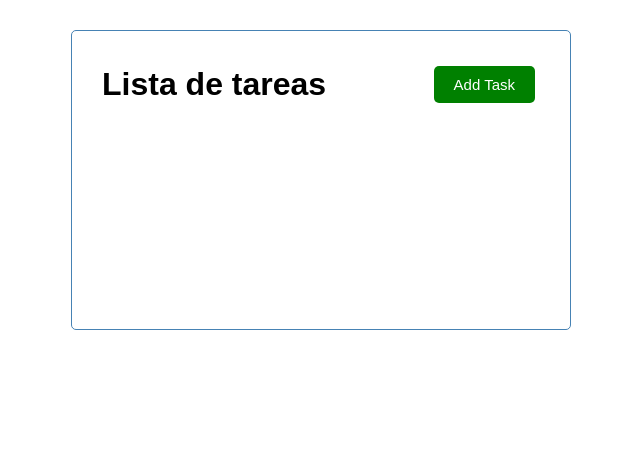
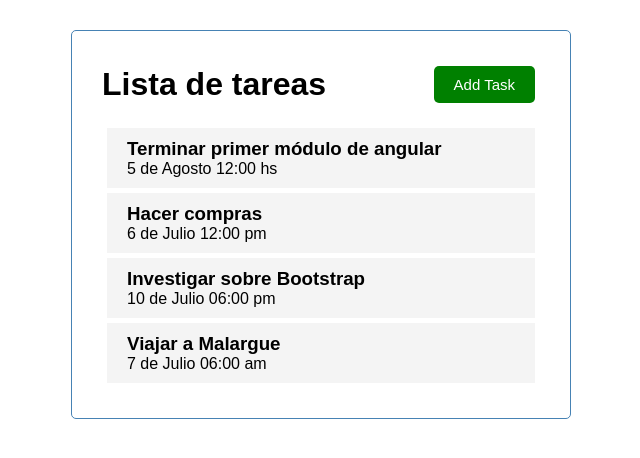
Before and after one commit to TomCab98/task-list, an Angular app: page / in a window 1280 px wide. Shown: the top 458 px of the page, without its empty margins (319-959 px from the left). Built offline with nearby package versions, Linux system fonts and the light colour scheme.

Commit message:
Lista de items

```diff
--- a/src/app/app.component.html
+++ b/src/app/app.component.html
@@ -1,3 +1,4 @@
 <div class = "container">
     <app-header></app-header>
+    <app-tasks></app-tasks>
 </div>
--- a/src/app/app.module.ts
+++ b/src/app/app.module.ts
@@ -4,12 +4,16 @@
 import { AppComponent } from './app.component';
 import { HeaderComponent } from './components/header/header.component';
 import { BotonComponent } from './components/boton/boton.component';
+import { TasksComponent } from './components/tasks/tasks.component';
+import { TaskItemComponent } from './components/task-item/task-item.component';
 
 @NgModule({
   declarations: [
     AppComponent,
     HeaderComponent,
-    BotonComponent
+    BotonComponent,
+    TasksComponent,
+    TaskItemComponent
   ],
   imports: [
     BrowserModule
--- /dev/null
+++ b/src/app/components/task-item/task-item.component.css
@@ -0,0 +1,16 @@
+.task {
+    background-color: #f4f4f4;
+    margin: 5px;
+    padding: 10px 20px;
+    cursor: pointer;
+}
+
+.task.reminder {
+    border-left: 5px solid green;
+}
+
+.task h3 {
+    display: flex;
+    align-items: center;
+    justify-content: space-between;
+}
--- /dev/null
+++ b/src/app/components/task-item/task-item.component.html
@@ -0,0 +1,4 @@
+<div class = "task">
+    <h3> {{task.text}} </h3>
+    <p> {{task.day}} </p>
+</div>
--- /dev/null
+++ b/src/app/components/task-item/task-item.component.ts
@@ -0,0 +1,19 @@
+import { Component, OnInit, Input } from '@angular/core';
+import { Task } from '../../Task';
+import { TASKS } from '../../mock-task';
+
+@Component({
+  selector: 'app-task-item',
+  templateUrl: './task-item.component.html',
+  styleUrls: ['./task-item.component.css']
+})
+export class TaskItemComponent implements OnInit {
+
+  @Input() task: Task = TASKS[0];
+
+  constructor() { }
+
+  ngOnInit(): void {
+  }
+
+}
--- /dev/null
+++ b/src/app/components/tasks/tasks.component.html
@@ -0,0 +1,5 @@
+<app-task-item
+    *ngFor = "let task of tasks"
+    [task] = "task"
+>
+</app-task-item>
--- /dev/null
+++ b/src/app/components/tasks/tasks.component.ts
@@ -0,0 +1,19 @@
+import { Component, OnInit } from '@angular/core';
+import {Task} from '../../Task';
+import {TASKS} from '../../mock-task';
+
+@Component({
+  selector: 'app-tasks',
+  templateUrl: './tasks.component.html',
+  styleUrls: ['./tasks.component.css']
+})
+export class TasksComponent implements OnInit {
+
+  tasks: Task[] = TASKS;
+
+  constructor() { }
+
+  ngOnInit(): void {
+  }
+
+}
```
Also changed, not shown: src/app/components/tasks/tasks.component.css (added).
